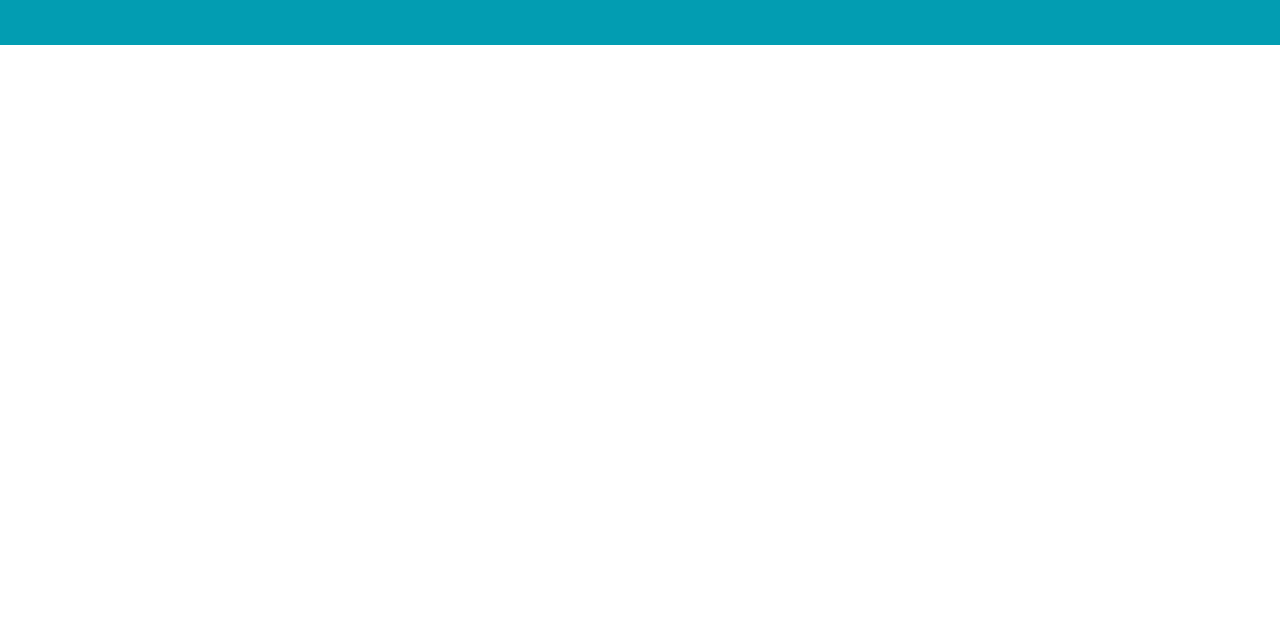
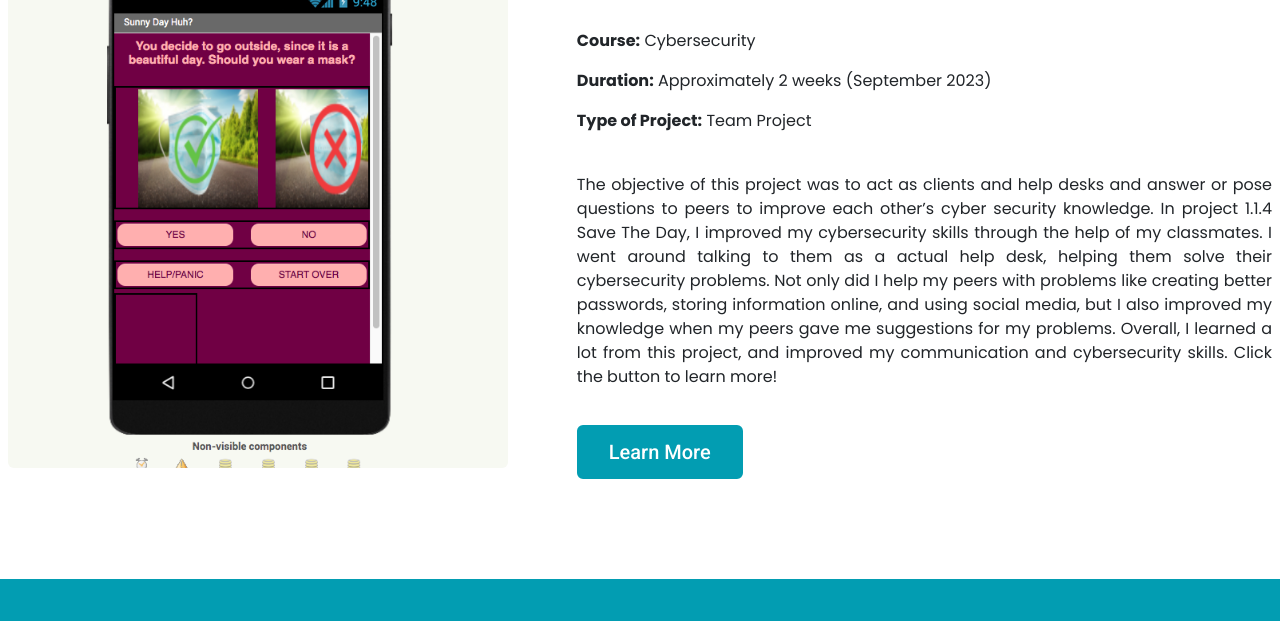
Before and after one commit to tkrithik/Portfiolo, a plain HTML site: page projects.html in a window 1280 px wide. Shown: the part 7742-8363 px from the top of the page. Before the commit the page ends 7787 px from the top, so only its background shows below. Drawn offline with nearby package versions, Linux system fonts and the light colour scheme.

Commit message:
Update projects.html

```diff
--- a/projects.html
+++ b/projects.html
@@ -223,6 +223,25 @@ could agree that our roles greatly mattered to the development of this project.
         </div>
     </section>
 
+    <!-- about section start -->
+    <section class="about" id="about">
+        <div class="max-width">
+            <h2 class="title">Project 1.1.4 Save The Day</h2>
+            <div class="about-content">
+                <div class="column left">
+                    <img src="images/project2.png" alt="">
+                </div>
+                <div class="column right">
+                    <div class="text">My <span class="typing-3"></span></div>
+                    <br><p><b>Course:</b> Cybersecurity</p>
+                    <p><b>Duration:</b> Approximately 2 weeks (September 2023)</p>
+                    <p><b>Type of Project:</b> Team Project</p><br>
+                    <p>The objective of this project was to act as clients and help desks and answer or pose questions to peers to improve each other’s cyber security knowledge. In project 1.1.4 Save The Day, I improved my cybersecurity skills through the help of my classmates. I went around talking to them as a actual help desk, helping them solve their cybersecurity problems. Not only did I help my peers with problems like creating better passwords, storing information online, and using social media, but I also improved my knowledge when my peers gave me suggestions for my problems. Overall, I learned a lot from this project, and improved my communication and cybersecurity skills. Click the button to learn more!</p>
+                    <a href="https://drive.google.com/file/d/1p5jvUpPPpEp94ZUi-jyP6Q6aNhLk9IbS/view?usp=sharing" target="_blank">Learn More</a>
+                </div>
+            </div>
+        </div>
+    </section>
 
     <footer class="container-fluid bg-grey py-5">
       <div class="container">
```
